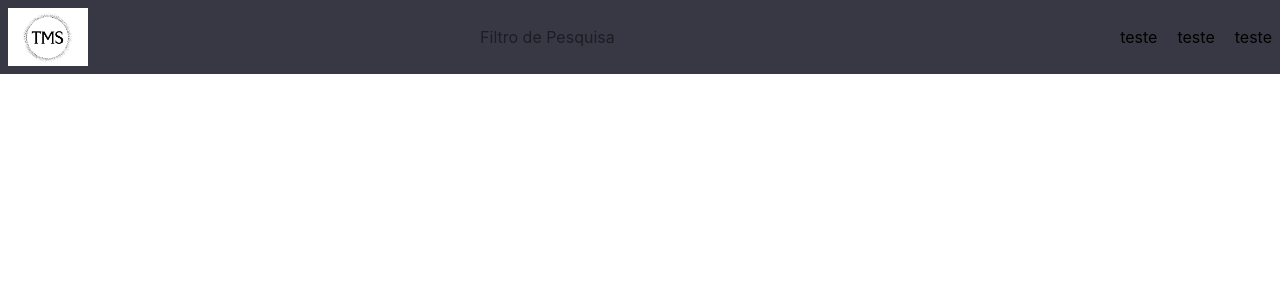
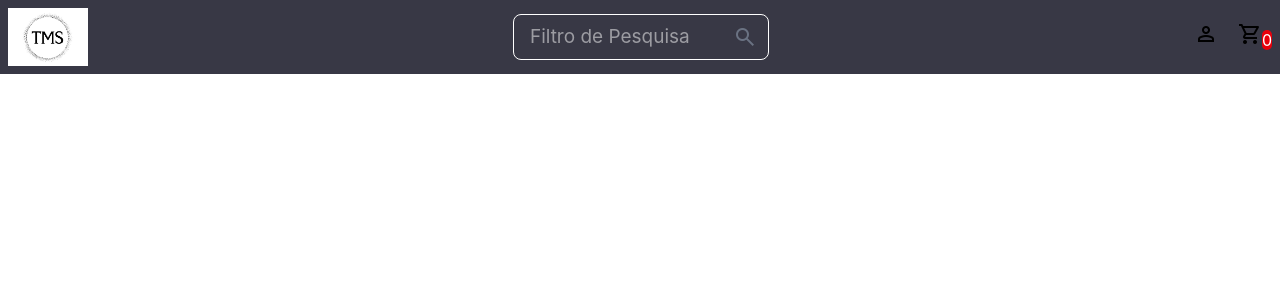
Before and after one commit to Tailson-Santos/E-commerce, a React (Vite) app: page / in a window 1280 px wide. Shown: the top 300 px of the page. Built offline with nearby package versions, Linux system fonts and the light colour scheme; no server answers.

Commit message:
adicionando os icons do nav

```diff
--- a/index.html
+++ b/index.html
@@ -2,12 +2,22 @@
 <html lang="en">
   <head>
     <meta charset="UTF-8" />
+
     <link rel="icon" type="image/svg+xml" href="/favicon.svg" />
+
     <meta name="viewport" content="width=device-width, initial-scale=1.0" />
+
+    <link
+      rel="stylesheet"
+      href="https://fonts.googleapis.com/css2?family=Material+Symbols+Outlined:opsz,wght,FILL,GRAD@20..48,100..700,0..1,-50..200"
+    />
+
     <title>e-commerce</title>
   </head>
+
   <body>
     <div id="root"></div>
+
     <script type="module" src="/src/main.jsx"></script>
   </body>
 </html>
--- a/src/App.jsx
+++ b/src/App.jsx
@@ -41,8 +41,7 @@ function App() {
 
   return (
     <div>
-      <Header/>
-
+        <Header/>
 
     </div>
   )
--- a/src/assets/componentes/Filtro.jsx
+++ b/src/assets/componentes/Filtro.jsx
@@ -1,8 +1,21 @@
-export function Filtro(){
-    return(
-        <div>
+export function Filtro({className}) {
+    return (
+        <div className={`relative w-64 ${className}`}>
 
-            <input type="text" name="filtro" id="filtro" placeholder="Filtro de Pesquisa"/>
-        </div>
+        <input
+          type="text"
+          name="filtro"
+          id="filtro"
+          placeholder="Filtro de Pesquisa"
+          className="w-full border rounded-lg py-2 pl-4 pr-10 outline-none text-[19px]"
+        />
+
+        <button className="hover:cursor-pointer">
+            <span className="material-symbols-outlined absolute right-3 top-1/2 -translate-y-1/2 text-gray-500">
+            search
+            </span>
+        </button>
+
+      </div>
     )
-}
+  }
--- a/src/assets/componentes/Header.jsx
+++ b/src/assets/componentes/Header.jsx
@@ -1,16 +1,13 @@
-import logo from '../logo.JPG'
-import {Nav} from '../componentes/Nav'
-import {Filtro} from '../componentes/Filtro'
+import { Logo } from './Logo'
+import { Nav } from './Nav'
+import { Filtro } from './Filtro'
 
-export function Header(){
-    return(
-        <header className='flex justify-between items-center p-2 bg-[var(--color-secondary)]'>
-            <div>
-                <img src={logo} alt="logo-img" width={80}/>
-            </div>
-            <Filtro/>
-            <Nav/>
-
-        </header>
-    )
+export function Header() {
+  return (
+    <header className='flex justify-between items-center p-2 bg-[var(--color-secondary)]'>
+      <Logo />
+      <Filtro className='' />
+      <Nav />
+    </header>
+  )
 }
--- /dev/null
+++ b/src/assets/componentes/Logo.jsx
@@ -0,0 +1,9 @@
+import logo from '../logo.JPG'
+
+export function Logo() {
+  return (
+    <div>
+      <img src={logo} alt="logo-img" width={80} />
+    </div>
+  )
+}
--- a/src/assets/componentes/Nav.jsx
+++ b/src/assets/componentes/Nav.jsx
@@ -1,9 +1,21 @@
 export function Nav(){
     return(
         <nav className="flex gap-5 ">
-            <a href="">teste</a>
-            <a href="">teste</a>
-            <a href="">teste</a>
+            <a href="">
+            <span class="material-symbols-outlined">
+                person
+            </span>
+            </a>
+
+
+            <a href="">
+                <span class="material-symbols-outlined">
+                shopping_cart
+                </span>
+
+                <span className="bg-red-600 rounded-2xl text-white p-0.3">0</span>
+            </a>
+
         </nav>
     )
 }
--- a/src/index.css
+++ b/src/index.css
@@ -2,6 +2,12 @@
 
 
 @import "tailwindcss";
+
+*{
+
+  box-sizing: border-box;
+
+}
 
 :root{
     --color-primary: #12122b;
@@ -9,4 +15,14 @@
     --color-neutral: #5e5e5e;
     --color-muted: #848478;
     --color-light: #aaaa91;
+
+
+
   }
+
+
+  input{
+    border: 1px solid white;
+    color: white;
+
+  }
```
